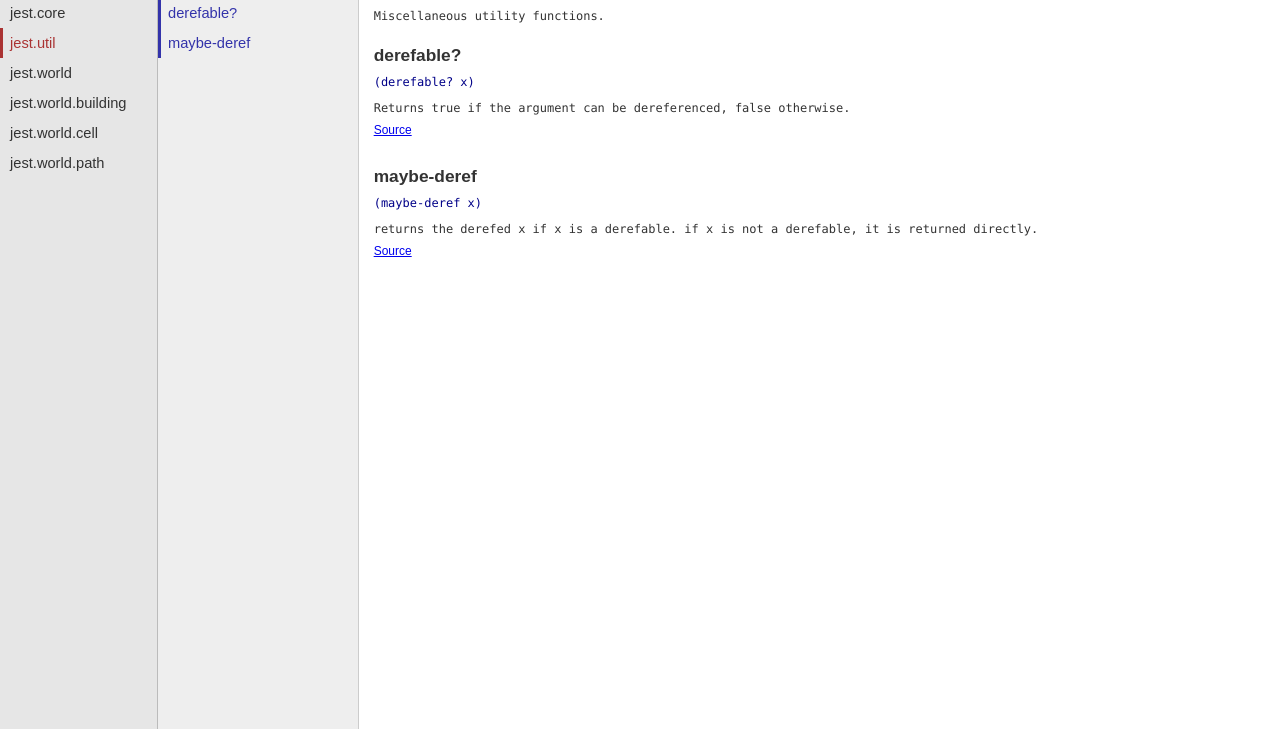
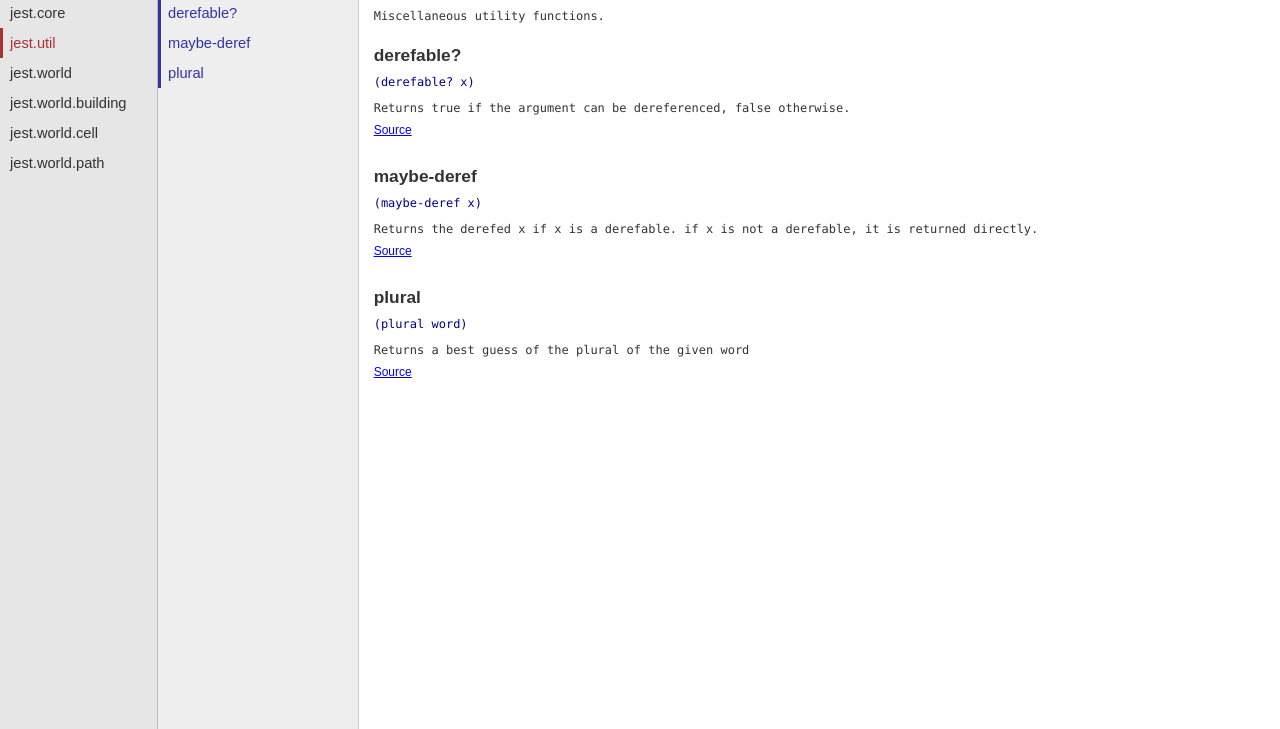
Before and after one commit to fmsbeekmans/jest, a plain HTML site: page jest.util.html in a window 1280 px wide. Shown: the part 71-800 px from the top of the page. Drawn offline with Linux system fonts and the light colour scheme.

Commit message:
doc update.

```diff
--- a/jest.util.html
+++ b/jest.util.html
@@ -1,5 +1,6 @@
 <!DOCTYPE html>
-<html><head><link href="css/default.css" rel="stylesheet" type="text/css"><script src="js/jquery.min.js" type="text/javascript"></script><script src="js/page_effects.js" type="text/javascript"></script><title>jest.util documentation</title></head><body><div id="header"><h2>Generated by <a href="https://github.com/weavejester/codox">Codox</a></h2><h1><a href="index.html">Jest 0.0.0-SNAPSHOT API documentation</a></h1></div><div class="sidebar" id="namespaces"><h3><span>Namespaces</span></h3><ul><li><a href="jest.core.html"><span>jest.core</span></a></li><li class="current"><a href="jest.util.html"><span>jest.util</span></a></li><li><a href="jest.world.html"><span>jest.world</span></a></li><li><a href="jest.world.building.html"><span>jest.world.building</span></a></li><li><a href="jest.world.cell.html"><span>jest.world.cell</span></a></li><li><a href="jest.world.path.html"><span>jest.world.path</span></a></li></ul></div><div class="sidebar" id="vars"><h3>Public Vars</h3><ul><li><a href="jest.util.html#var-derefable%3F"><span>derefable?</span></a></li><li><a href="jest.util.html#var-maybe-deref"><span>maybe-deref</span></a></li></ul></div><div class="namespace-docs" id="content"><h2>jest.util documentation</h2><pre class="doc">Miscellaneous utility functions.
+<html><head><link href="css/default.css" rel="stylesheet" type="text/css"><script src="js/jquery.min.js" type="text/javascript"></script><script src="js/page_effects.js" type="text/javascript"></script><title>jest.util documentation</title></head><body><div id="header"><h2>Generated by <a href="https://github.com/weavejester/codox">Codox</a></h2><h1><a href="index.html">Jest 0.0.0-SNAPSHOT API documentation</a></h1></div><div class="sidebar" id="namespaces"><h3><span>Namespaces</span></h3><ul><li><a href="jest.core.html"><span>jest.core</span></a></li><li class="current"><a href="jest.util.html"><span>jest.util</span></a></li><li><a href="jest.world.html"><span>jest.world</span></a></li><li><a href="jest.world.building.html"><span>jest.world.building</span></a></li><li><a href="jest.world.cell.html"><span>jest.world.cell</span></a></li><li><a href="jest.world.path.html"><span>jest.world.path</span></a></li></ul></div><div class="sidebar" id="vars"><h3>Public Vars</h3><ul><li><a href="jest.util.html#var-derefable%3F"><span>derefable?</span></a></li><li><a href="jest.util.html#var-maybe-deref"><span>maybe-deref</span></a></li><li><a href="jest.util.html#var-plural"><span>plural</span></a></li></ul></div><div class="namespace-docs" id="content"><h2>jest.util documentation</h2><pre class="doc">Miscellaneous utility functions.
 </pre><div class="public" id="var-derefable%3F"><h3>derefable?</h3><div class="usage"><code>(derefable? x)</code></div><pre class="doc">Returns true if the argument can be dereferenced, false otherwise.
-</pre><div class="src-link"><a href="https://github.com/fmsbeekmans/jest/blob/world-state/src/jest/util.clj#L4">Source</a></div></div><div class="public" id="var-maybe-deref"><h3>maybe-deref</h3><div class="usage"><code>(maybe-deref x)</code></div><pre class="doc">returns the derefed x if x is a derefable. if x is not a derefable, it is returned directly.
-</pre><div class="src-link"><a href="https://github.com/fmsbeekmans/jest/blob/world-state/src/jest/util.clj#L9">Source</a></div></div></div></body></html>
+</pre><div class="src-link"><a href="https://github.com/fmsbeekmans/jest/blob/world-state/src/jest/util.clj#L4">Source</a></div></div><div class="public" id="var-maybe-deref"><h3>maybe-deref</h3><div class="usage"><code>(maybe-deref x)</code></div><pre class="doc">Returns the derefed x if x is a derefable. if x is not a derefable, it is returned directly.
+</pre><div class="src-link"><a href="https://github.com/fmsbeekmans/jest/blob/world-state/src/jest/util.clj#L9">Source</a></div></div><div class="public" id="var-plural"><h3>plural</h3><div class="usage"><code>(plural word)</code></div><pre class="doc">Returns a best guess of the plural of the given word
+</pre><div class="src-link"><a href="https://github.com/fmsbeekmans/jest/blob/world-state/src/jest/util.clj#L17">Source</a></div></div></div></body></html>
```
Also changed, not shown: index.html (+2 -2 lines), jest.world.building.html (+2 -2 lines).
